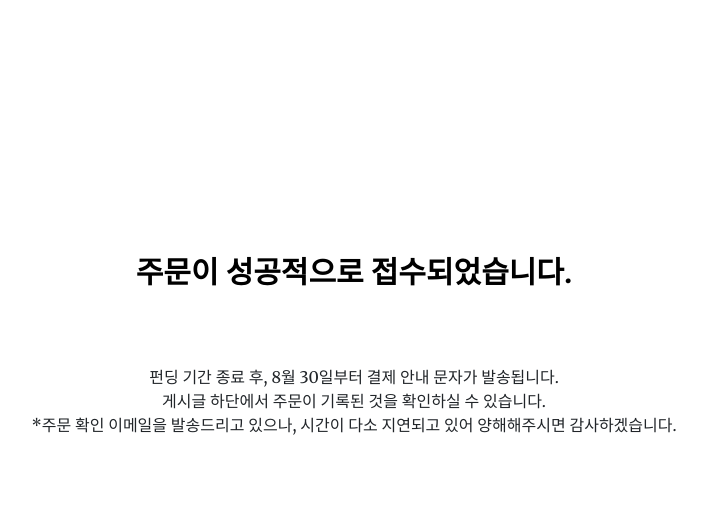
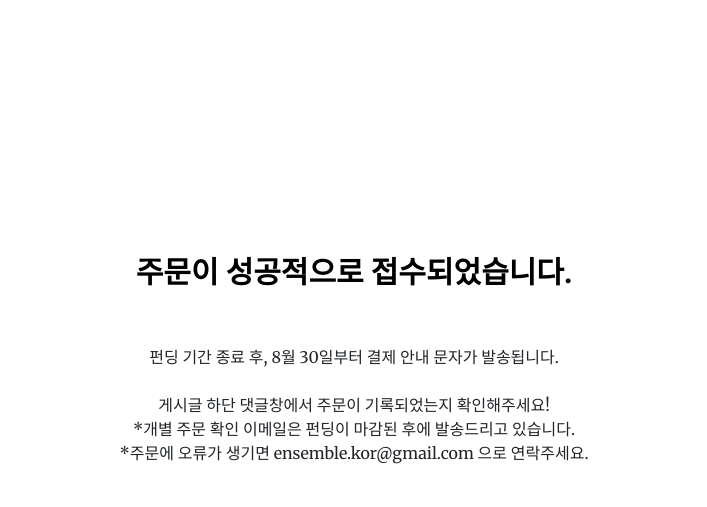
Before and after one commit to Sunny-W-Park/ensemble4publish, a Django app: template blog/templates/SubmitOK.html in a window 1280 px wide. Shown: the top 507 px of the page, without its empty margins (286-993 px from the left). Run offline with Django 3.2, Linux system fonts and the light colour scheme; the template is opened without the code that fills it, so the values that code supplies are empty; some libraries are stand-ins or nearby versions.

Commit message:
add in SubmitOK page

```diff
--- a/blog/templates/SubmitOK.html
+++ b/blog/templates/SubmitOK.html
@@ -60,7 +60,7 @@
         #content {
             width: 900px;
             margin: 0px auto;
-            padding: 40px;
+            padding: 20px;
             text-align: center;
             font-size: 16px;
             word-break: keep-all;
@@ -126,9 +126,12 @@
         <div id="content">
             펀딩 기간 종료 후, 8월 30일부터 결제 안내 문자가 발송됩니다.
             </br>
-            게시글 하단에서 주문이 기록된 것을 확인하실 수 있습니다.
             </br>
-            *주문 확인 이메일을 발송드리고 있으나, 시간이 다소 지연되고 있어 양해해주시면 감사하겠습니다.
+            게시글 하단 댓글창에서 주문이 기록되었는지 확인해주세요!
+            </br>
+            *개별 주문 확인 이메일은 펀딩이 마감된 후에 발송드리고 있습니다.
+            </br>
+            *주문에 오류가 생기면 ensemble.kor@gmail.com 으로 연락주세요.
         </div>
 
         <div id="gap2"> </div>
```
Also changed, not shown: 1 other file.
